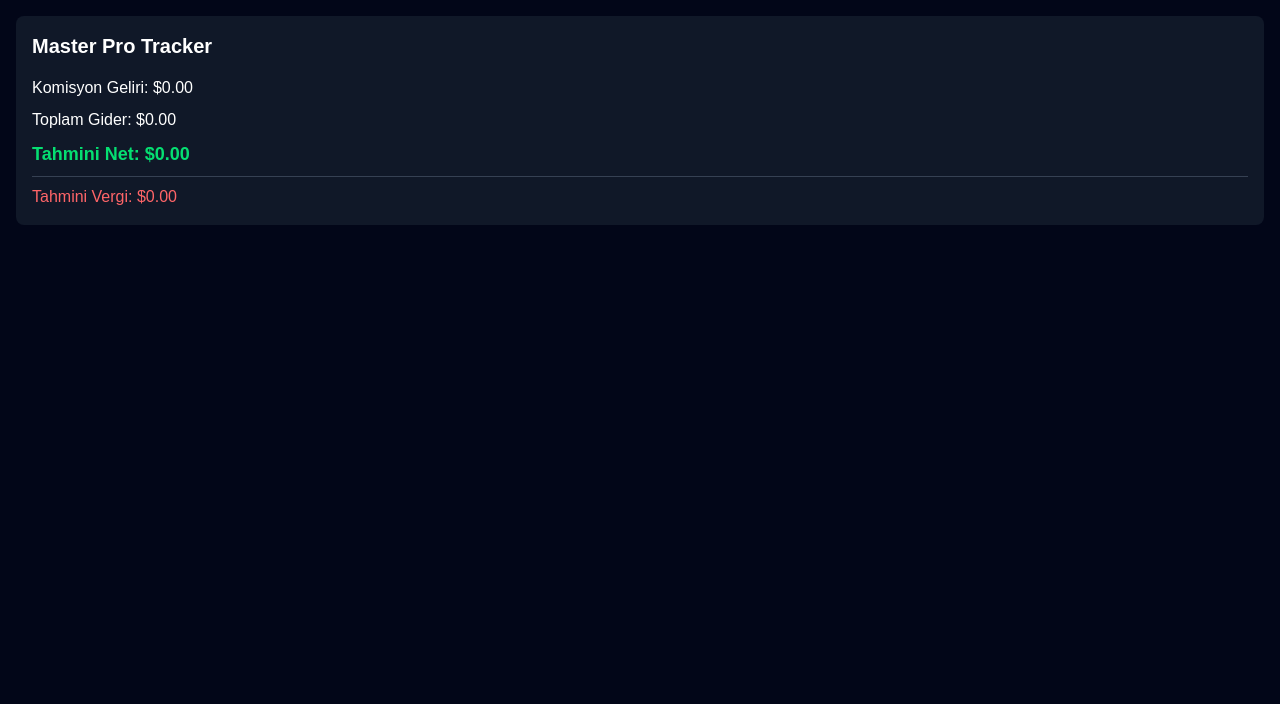
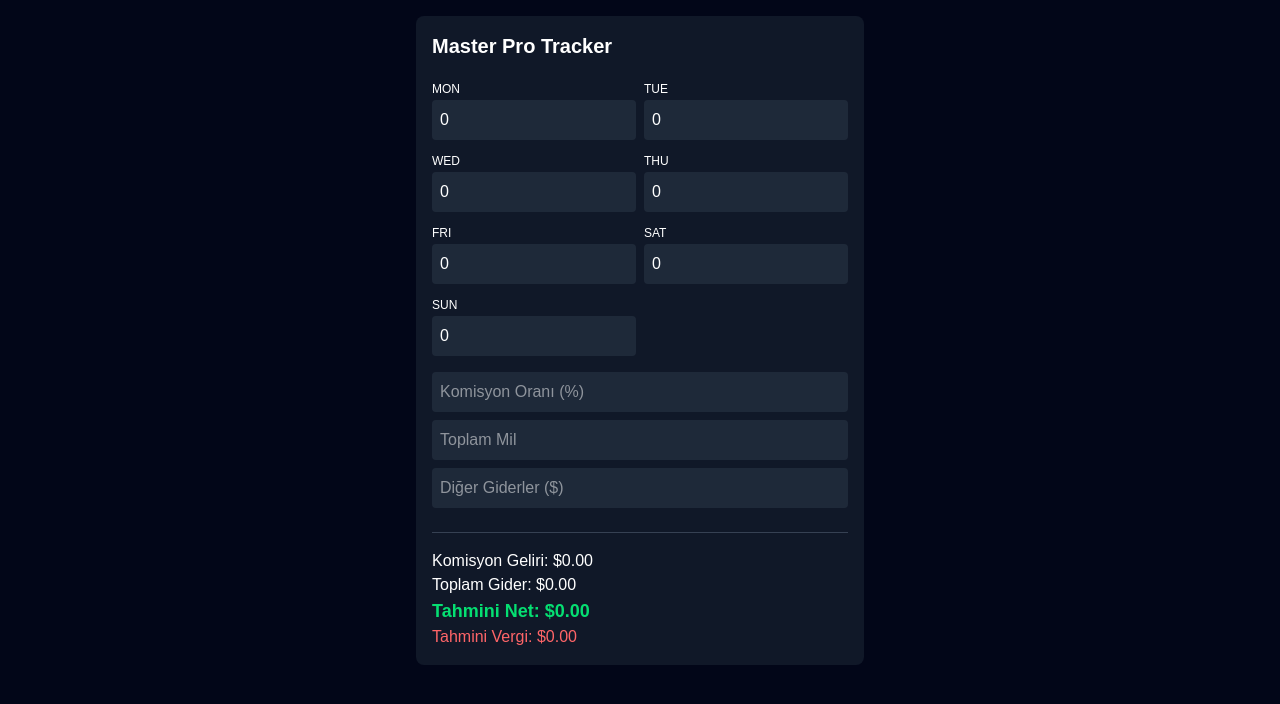
Before and after one commit to kaantaskinusa-prog/masterprotracker, a Next.js app: page / in a window 1280 px wide. Shown: the top 704 px of the page. Built offline with nearby package versions, Linux system fonts and the light colour scheme.

Commit message:
inputlar geri eklendi

```diff
--- a/app/components/Calculator.tsx
+++ b/app/components/Calculator.tsx
@@ -3,45 +3,52 @@ import { useState, useMemo } from 'react';
 
 const Calculator = () => {
   const [weeklyData, setWeeklyData] = useState<any>({ mon: 0, tue: 0, wed: 0, thu: 0, fri: 0, sat: 0, sun: 0 });
-  const [expenseList, setExpenseList] = useState<any[]>([]);
-  const [totalHours, setTotalHours] = useState(0);
-  const [commissionRate, setCommissionRate] = useState(40); // Varsayılan %40
+  const [commissionRate, setCommissionRate] = useState(40);
   const [miles, setMiles] = useState(0);
+  const [expenses, setExpenses] = useState(0);
 
   const calc = useMemo(() => {
     const totalSales = Object.values(weeklyData).reduce((a: any, b: any) => a + Number(b || 0), 0);
-    const commissionIncome = totalSales * (Number(commissionRate || 40) / 100);
-    const manualExpenses = expenseList.reduce((acc, exp) => acc + Number(exp.amount || 0), 0);
-    const mileageDeduction = Number(miles || 0) * 0.67;
-    const totalExpenses = manualExpenses + mileageDeduction;
+    const commissionIncome = totalSales * (Number(commissionRate) / 100);
+    const mileageDeduction = Number(miles) * 0.67;
+    const totalExpenses = Number(expenses) + mileageDeduction;
 
     const taxableIncome = Math.max(0, commissionIncome - totalExpenses);
-    const selfEmploymentTax = taxableIncome * 0.153;
-    const fedTax = taxableIncome * 0.10;
-    const totalTax = selfEmploymentTax + fedTax;
-
+    const totalTax = (taxableIncome * 0.153) + (taxableIncome * 0.10); // %15.3 SE + %10 Fed
     const estimatedNet = commissionIncome - totalExpenses - totalTax;
 
-    return {
-        commissionIncome: commissionIncome || 0,
-        totalExpenses: totalExpenses || 0,
-        estimatedNet: estimatedNet || 0,
-        totalTax: totalTax || 0,
-        fedTax: fedTax || 0,
-        stateTax: 0
-    };
-  }, [weeklyData, expenseList, commissionRate, miles]);
+    return { commissionIncome, totalExpenses, estimatedNet, totalTax };
+  }, [weeklyData, commissionRate, miles, expenses]);
 
   return (
-    <div className="p-4 bg-gray-900 text-white rounded-lg">
+    <div className="p-4 bg-gray-900 text-white rounded-lg max-w-md mx-auto">
       <h2 className="text-xl font-bold mb-4">Master Pro Tracker</h2>
-      <div className="space-y-2">
+
+      {/* Günlük Girişler */}
+      <div className="grid grid-cols-2 gap-2 mb-4">
+        {Object.keys(weeklyData).map((day) => (
+          <div key={day}>
+            <label className="text-xs uppercase">{day}</label>
+            <input
+              type="number" className="w-full bg-gray-800 p-2 rounded text-white"
+              value={weeklyData[day]} onChange={(e) => setWeeklyData({...weeklyData, [day]: e.target.value})}
+            />
+          </div>
+        ))}
+      </div>
+
+      <div className="space-y-2 mb-6">
+        <input type="number" placeholder="Komisyon Oranı (%)" className="w-full bg-gray-800 p-2 rounded" onChange={(e) => setCommissionRate(Number(e.target.value))} />
+        <input type="number" placeholder="Toplam Mil" className="w-full bg-gray-800 p-2 rounded" onChange={(e) => setMiles(Number(e.target.value))} />
+        <input type="number" placeholder="Diğer Giderler ($)" className="w-full bg-gray-800 p-2 rounded" onChange={(e) => setExpenses(Number(e.target.value))} />
+      </div>
+
+      {/* Sonuç Ekranı */}
+      <div className="border-t border-gray-700 pt-4">
         <p>Komisyon Geliri: ${calc.commissionIncome.toFixed(2)}</p>
         <p>Toplam Gider: ${calc.totalExpenses.toFixed(2)}</p>
         <p className="text-green-400 font-bold text-lg">Tahmini Net: ${calc.estimatedNet.toFixed(2)}</p>
-        <div className="border-t border-gray-700 pt-2 mt-2">
-            <p className="text-red-400">Tahmini Vergi: ${calc.totalTax.toFixed(2)}</p>
-        </div>
+        <p className="text-red-400">Tahmini Vergi: ${calc.totalTax.toFixed(2)}</p>
       </div>
     </div>
   );
```
